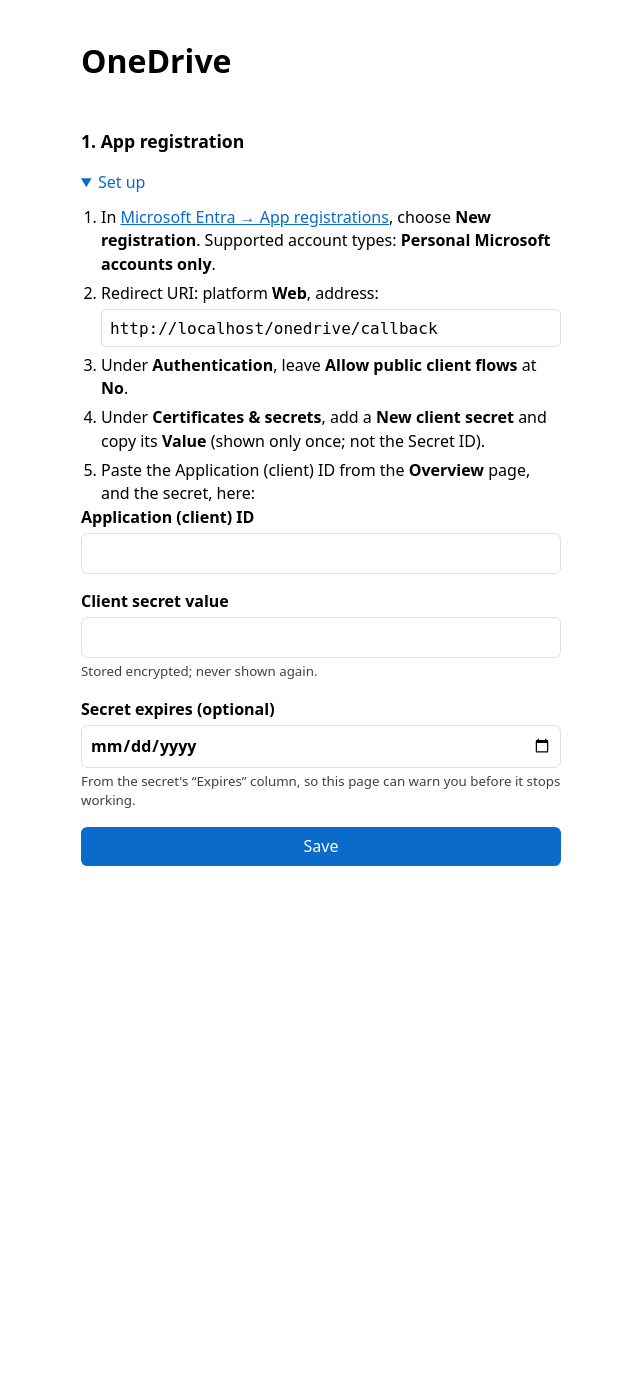
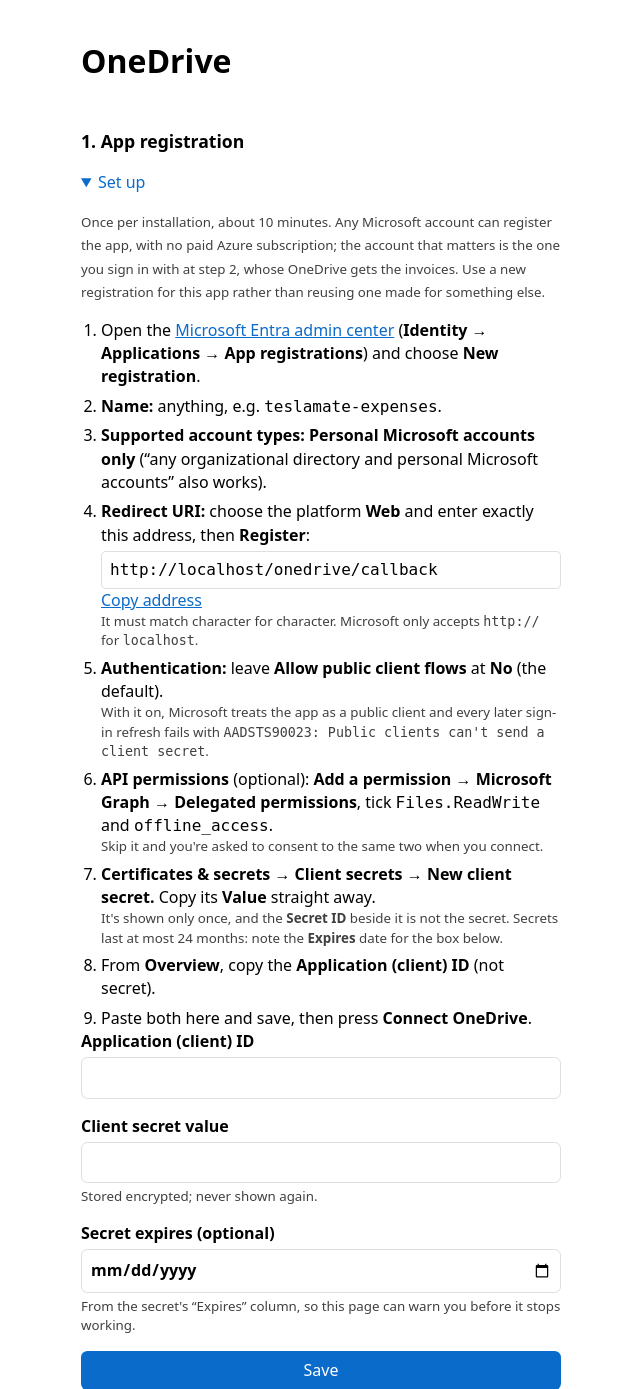
Before and after one commit to mattew124/teslamate-expenses, a Flask app: page /onedrive in a window 1280 px wide. Shown: the part 64-1453 px from the top of the page, without its empty margins (95-735 px from the left). Before the commit the page ends 930 px from the top, so only its background shows below. Run offline with Flask 3, Linux system fonts and the light colour scheme; data that the repository does not hold is empty; parts of the project's set-up code (start-up, migrations or seed data) failed here and were passed over; some libraries are stand-ins or nearby versions.

Commit message:
OneDrive page: the full app registration walkthrough, with a copy button
The setup steps on the page now match the README's: platform, account
types, leaving public client flows off (AADSTS90023), the optional
permissions, copying the secret's Value rather than its ID, and the
24-month expiry. The redirect URI gets a one-click copy button.

Co-Authored-By: Claude Opus 5.5 <noreply@anthropic.com>

```diff
--- a/tmexpenses/static/app.js
+++ b/tmexpenses/static/app.js
@@ -6,6 +6,16 @@ document.addEventListener("DOMContentLoaded", () => {
   document.querySelectorAll("form[data-confirm]").forEach((form) =>
     form.addEventListener("submit", (ev) => {
       if (!confirm(form.dataset.confirm)) ev.preventDefault();
+    }));
+
+  document.querySelectorAll("[data-copy]").forEach((btn) =>
+    btn.addEventListener("click", async () => {
+      try {
+        await navigator.clipboard.writeText(btn.dataset.copy);
+        btn.textContent = "Copied";
+      } catch (e) {
+        btn.textContent = "Select the address above and copy it";
+      }
     }));
 
   const form = document.getElementById("expense-form");
--- a/tmexpenses/static/style.css
+++ b/tmexpenses/static/style.css
@@ -56,3 +56,4 @@ ul.folders li { display: flex; justify-content: space-between; align-items: cent
 ul.folders .actions { display: flex; gap: 1rem; align-items: center; }
 ul.folder-list li a { display: block; padding: .3rem 0; }
 .here code { overflow-wrap: anywhere; }
+ol.steps small { display: block; }
--- a/tmexpenses/templates/onedrive.html
+++ b/tmexpenses/templates/onedrive.html
@@ -21,14 +21,31 @@
   {% endif %}
   <details {{ 'open' if not (account and account.client_id) or errors }}>
     <summary>{{ 'Change the app registration' if account and account.client_id else 'Set up' }}</summary>
+    <p><small>Once per installation, about 10 minutes. Any Microsoft account can register the app,
+      with no paid Azure subscription; the account that matters is the one you sign in with at
+      step 2, whose OneDrive gets the invoices. Use a new registration for this app rather than
+      reusing one made for something else.</small></p>
     <ol class="steps">
-      <li>In <a href="https://entra.microsoft.com/#view/Microsoft_AAD_RegisteredApps/ApplicationsListBlade" target="_blank" rel="noopener noreferrer">Microsoft Entra → App registrations</a>,
-        choose <strong>New registration</strong>. Supported account types: <strong>Personal Microsoft accounts only</strong>.</li>
-      <li>Redirect URI: platform <strong>Web</strong>, address:
-        <code class="copy">{{ callback_url }}</code></li>
-      <li>Under <strong>Authentication</strong>, leave <strong>Allow public client flows</strong> at <strong>No</strong>.</li>
-      <li>Under <strong>Certificates &amp; secrets</strong>, add a <strong>New client secret</strong> and copy its <strong>Value</strong> (shown only once; not the Secret ID).</li>
-      <li>Paste the Application (client) ID from the <strong>Overview</strong> page, and the secret, here:</li>
+      <li>Open the <a href="https://entra.microsoft.com/#view/Microsoft_AAD_RegisteredApps/ApplicationsListBlade" target="_blank" rel="noopener noreferrer">Microsoft Entra admin center</a>
+        (<strong>Identity → Applications → App registrations</strong>) and choose <strong>New registration</strong>.</li>
+      <li><strong>Name:</strong> anything, e.g. <code>teslamate-expenses</code>.</li>
+      <li><strong>Supported account types:</strong> <strong>Personal Microsoft accounts only</strong>
+        (“any organizational directory and personal Microsoft accounts” also works).</li>
+      <li><strong>Redirect URI:</strong> choose the platform <strong>Web</strong> and enter exactly this address, then <strong>Register</strong>:
+        <code class="copy">{{ callback_url }}</code>
+        <button type="button" class="linklike" data-copy="{{ callback_url }}">Copy address</button>
+        <small>It must match character for character. Microsoft only accepts <code>http://</code> for <code>localhost</code>.</small></li>
+      <li><strong>Authentication:</strong> leave <strong>Allow public client flows</strong> at <strong>No</strong> (the default).
+        <small>With it on, Microsoft treats the app as a public client and every later sign-in refresh fails
+          with <code>AADSTS90023: Public clients can't send a client secret</code>.</small></li>
+      <li><strong>API permissions</strong> (optional): <strong>Add a permission → Microsoft Graph → Delegated permissions</strong>,
+        tick <code>Files.ReadWrite</code> and <code>offline_access</code>.
+        <small>Skip it and you're asked to consent to the same two when you connect.</small></li>
+      <li><strong>Certificates &amp; secrets → Client secrets → New client secret.</strong> Copy its <strong>Value</strong> straight away.
+        <small>It's shown only once, and the <strong>Secret ID</strong> beside it is not the secret. Secrets last at most
+          24 months: note the <strong>Expires</strong> date for the box below.</small></li>
+      <li>From <strong>Overview</strong>, copy the <strong>Application (client) ID</strong> (not secret).</li>
+      <li>Paste both here and save, then press <strong>Connect OneDrive</strong>.</li>
     </ol>
     <form method="post" action="{{ url_for('onedrive_credentials') }}" class="stack">
       <label>Application (client) ID
```
Also changed, not shown: tests/test_onedrive.py (+10 -1 lines).
